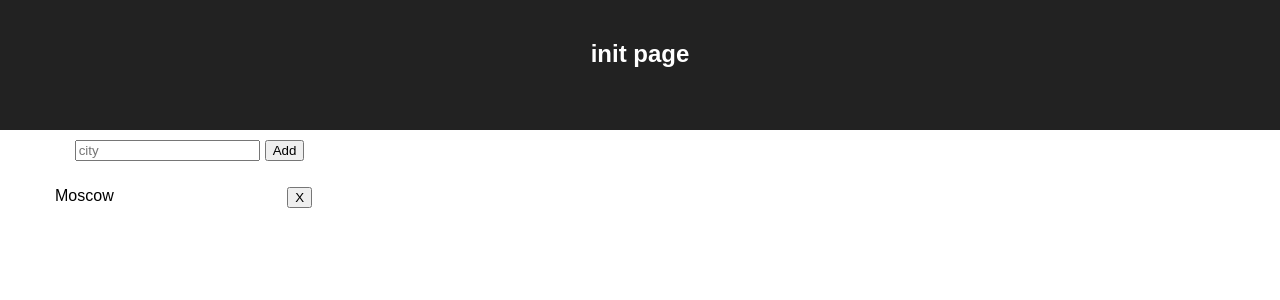
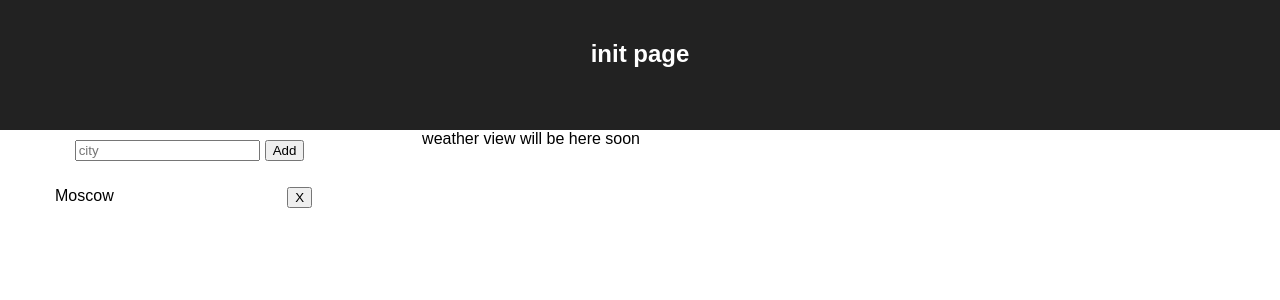
Before and after one commit to alex-skiffin/reactapp, a React (Create React App) app: page / in a window 1280 px wide. Shown: the top 300 px of the page. Built offline with nearby package versions, Linux system fonts and the light colour scheme.

Commit message:
start creating weather view

```diff
--- a/src/App.css
+++ b/src/App.css
@@ -1,5 +1,6 @@
 .App {
   text-align: center;
+  position: relative;
 }
 
 .App-header {
--- a/src/App.js
+++ b/src/App.js
@@ -1,5 +1,6 @@
 import React, { Component } from 'react';
 import CityList from './CityList/CityList';
+import WeatherView from './WeatherView/WeatherView';
 import './App.css';
 
 class App extends Component {
@@ -12,6 +13,7 @@ class App extends Component {
         <div className="cities">
           <CityList />
         </div>
+        <WeatherView />
       </div>
     );
   }
--- /dev/null
+++ b/src/WeatherView/WeatherView.css
@@ -0,0 +1,5 @@
+.Weather-view {
+    position: absolute;
+    top: 130px;
+    right: 50%;
+}
--- /dev/null
+++ b/src/WeatherView/WeatherView.js
@@ -0,0 +1,18 @@
+import React, { Component } from 'react';
+import { connect } from 'react-redux';
+import './WeatherView.css';
+
+class WeatherView extends Component {
+    render() {
+        return (
+            <div className="Weather-view" >weather view will be here soon</div>
+        )
+    };
+}
+
+export default connect(
+    state => ({
+        cityStore: state
+    }),
+    dispatch => ({})
+)(WeatherView);
```
